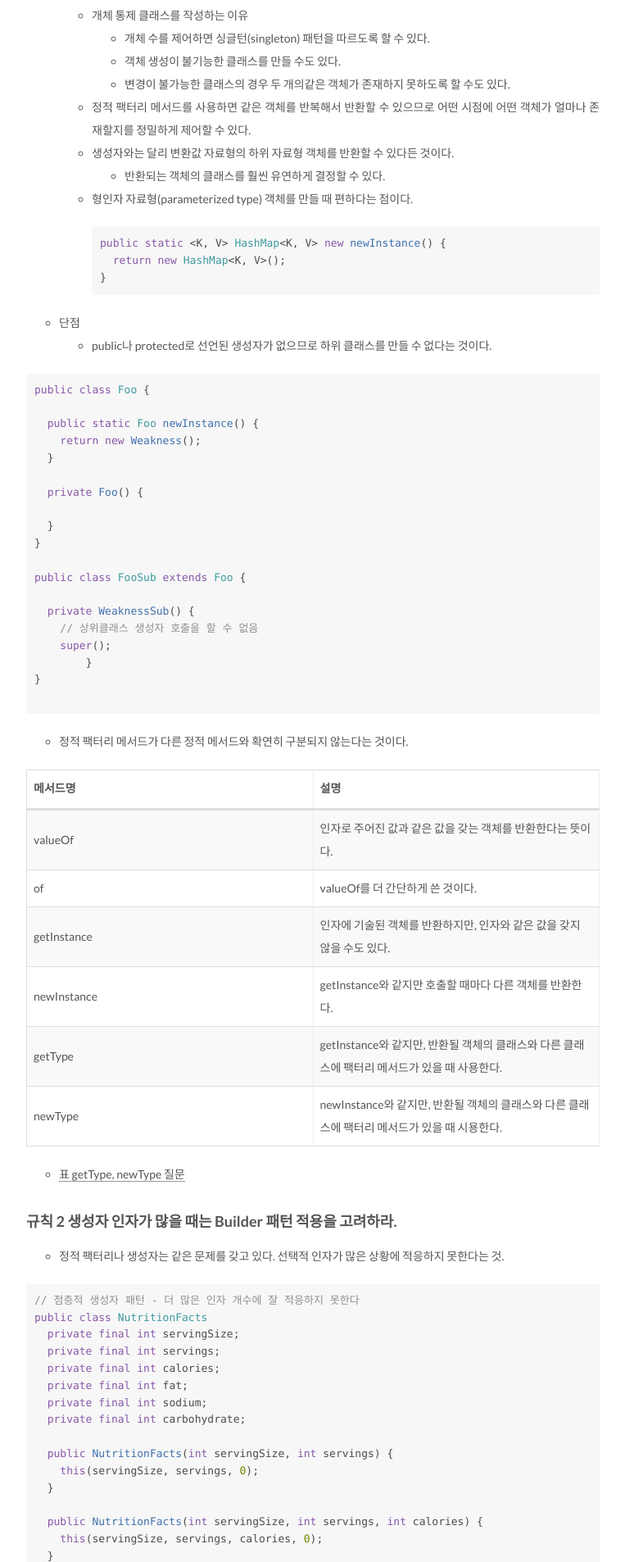
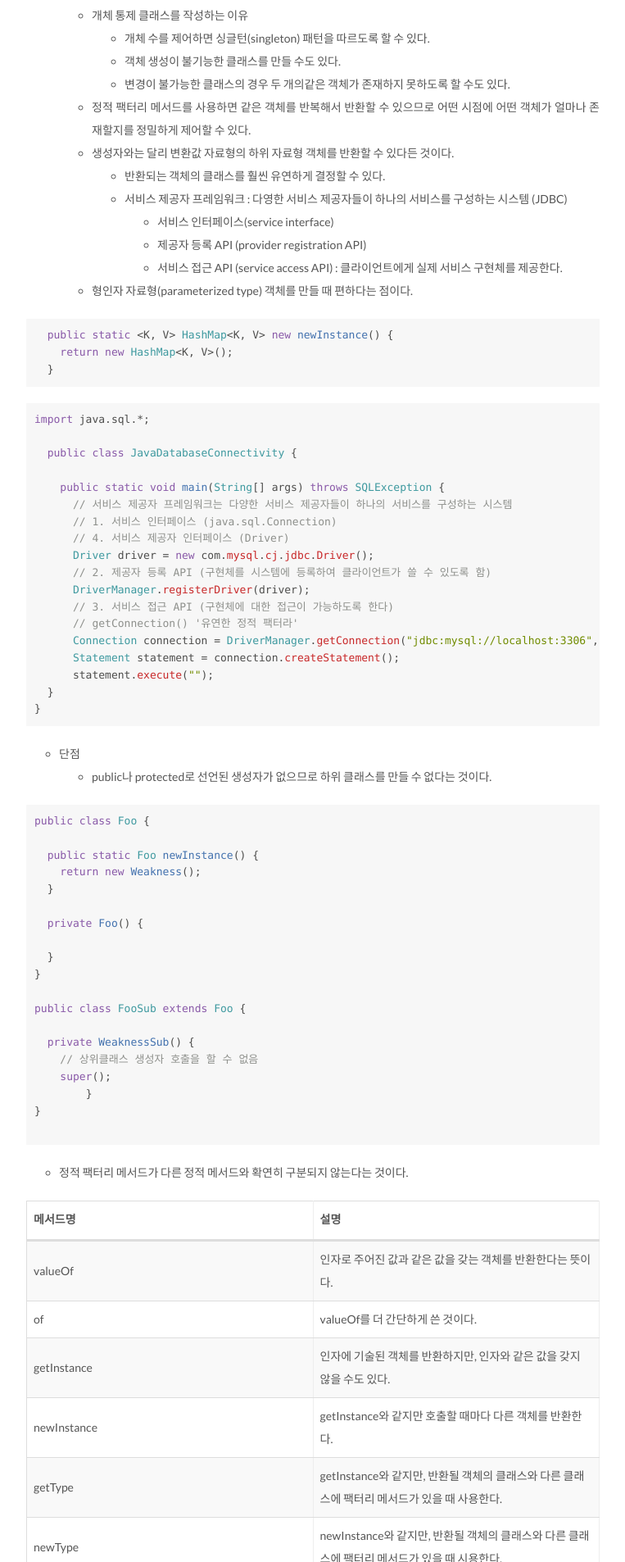
Before and after one commit to csj4032/csj4032.github.io, a Jekyll site: the page built from _posts/2018-01-21-Effective-Java.md, in a window 1280 px wide. Shown: the part 1649-3555 px from the top of the page at 82% size, without its empty margins (258-1021 px from the left). Built offline with Jekyll 4.4.1, drawn with Linux system fonts in a browser that asks for light colours; comment, search, counter and statistics services are not loaded.

Commit message:
이펙티브자바 2판 포스팅 수정

````diff
--- a/_posts/2018-01-21-Effective-Java.md
+++ b/_posts/2018-01-21-Effective-Java.md
@@ -57,12 +57,38 @@ public class Sample {
   * 정적 팩터리 메서드를 사용하면 같은 객체를 반복해서 반환할 수 있으므로 어떤 시점에 어떤 객체가 얼마나 존재할지를 정밀하게 제어할 수 있다.
   * 생성자와는 달리 변환값 자료형의 하위 자료형 객체를 반환할 수 있다든 것이다.
     * 반환되는 객체의 클래스를 훨씬 유연하게 결정할 수 있다.
+    * 서비스 제공자 프레임워크 : 다영한 서비스 제공자들이 하나의 서비스를 구성하는 시스템 (JDBC)
+      * 서비스 인터페이스(service interface)
+      * 제공자 등록 API (provider registration API)
+      * 서비스 접근 API (service access API) : 클라이언트에게 실제 서비스 구현체를 제공한다.
   * 형인자 자료형(parameterized type) 객체를 만들 때 편하다는 점이다.
-  ```java
-    public static <K, V> HashMap<K, V> new newInstance() {
-      return new HashMap<K, V>();
-    }
-  ```
+
+```java
+  public static <K, V> HashMap<K, V> new newInstance() {
+    return new HashMap<K, V>();
+  }
+```
+
+```java
+import java.sql.*;
+
+  public class JavaDatabaseConnectivity {
+
+    public static void main(String[] args) throws SQLException {
+      // 서비스 제공자 프레임워크는 다양한 서비스 제공자들이 하나의 서비스를 구성하는 시스템
+      // 1. 서비스 인터페이스 (java.sql.Connection)
+      // 4. 서비스 제공자 인터페이스 (Driver)
+      Driver driver = new com.mysql.cj.jdbc.Driver();
+      // 2. 제공자 등록 API (구현체를 시스템에 등록하여 클라이언트가 쓸 수 있도록 함)
+      DriverManager.registerDriver(driver);
+      // 3. 서비스 접근 API (구현체에 대한 접근이 가능하도록 한다)
+      // getConnection() '유연한 정적 팩터라'
+      Connection connection = DriverManager.getConnection("jdbc:mysql://localhost:3306", null);
+      Statement statement = connection.createStatement();
+      statement.execute("");
+  }
+}
+```
 
 * 단점
   * public나 protected로 선언된 생성자가 없으므로 하위 클래스를 만들 수 없다는 것이다.
````
